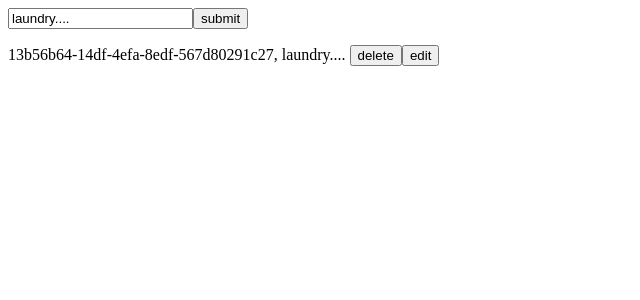
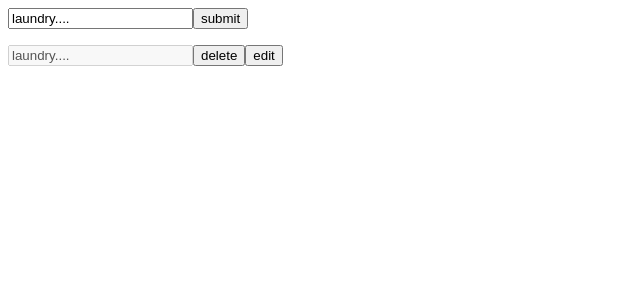
Before and after one commit to dibunbuns/todo-fe, a Nuxt app: page / in a window 1280 px wide. Both pictures are taken after a click on the button "submit". Shown: the top 300 px of the page, without its empty margins (0-640 px from the left). Built offline with nearby package versions, Linux system fonts and the light colour scheme.

Commit message:
target id on edit click

```diff
--- a/app.vue
+++ b/app.vue
@@ -1,19 +1,30 @@
 <script setup lang="ts">
 const todoStore = useTodoStore();
-const input = ref('laundry....');
+const input = ref("laundry....");
+const edit = ref('');
+const editField = ref(false);
 
+function enableEdit(id: string) {
+  document.getElementById(id)!.disabled = false;
+}
 </script>
 
 <template>
   <div>
+    <input type="text" v-model="input" />
+    <button @click="todoStore.addItem(input)">submit</button>
 
-    <input type="text" v-model="input">
-
-    <button @click="todoStore.addItem(input)">submit</button>
     <p v-for="item in todoStore.todoList" :key="item.id">
-      {{ item.id }}, {{ item.name }}
+      <input :id="item.id" disabled :value="item.name" />
       <button @click="todoStore.deleteItem(item.id)">delete</button>
-      <button>edit</button>
+      <button
+        @click="
+          todoStore.editItem(item.id, edit);
+          enableEdit(item.id);
+        "
+      >
+        edit
+      </button>
     </p>
   </div>
 </template>
--- a/stores/todo.ts
+++ b/stores/todo.ts
@@ -1,25 +1,33 @@
-export const useTodoStore = defineStore('todo', () => {
+export const useTodoStore = defineStore("todo", () => {
   type TodoItem = {
-        id: string,
-        name: string
-    }
+    id: string;
+    name: string;
+  };
 
   const todoList = ref<TodoItem[]>([]);
 
   function addItem(name: string) {
     const uuid = self.crypto.randomUUID();
-        const item: TodoItem = {id: uuid, name: name};
+    const item: TodoItem = { id: uuid, name: name };
     todoList.value.push(item);
   }
 
-    function deleteItem(id: string){
-        todoList.value = todoList.value.filter((item) => item.id != id)
+  function deleteItem(id: string) {
+    todoList.value = todoList.value.filter((item) => item.id != id);
     // grabs everything in array that doesn't match id, then reassigns those items to the todolist
+  }
+
+  function editItem(id: string, edit: string) {
+    let todoItem = todoList.value.find((item) => item.id === id)
+    console.log(todoItem)
+    let newItem = "hi";
+    // goal: in place editing
   }
 
   return {
     todoList,
     addItem,
-        deleteItem
-    }
+    deleteItem,
+    editItem,
+  };
 });
```
Lines whose indentation alone changed are shown as unchanged.
